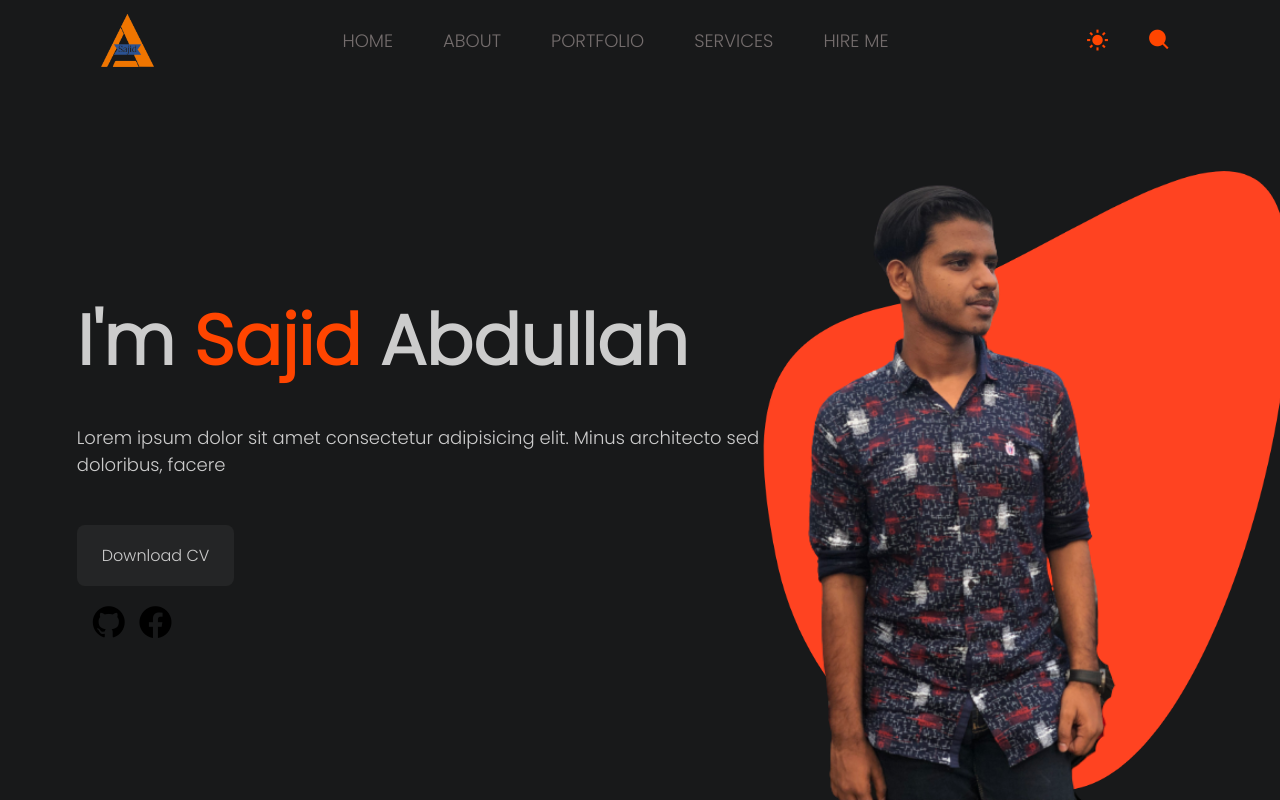
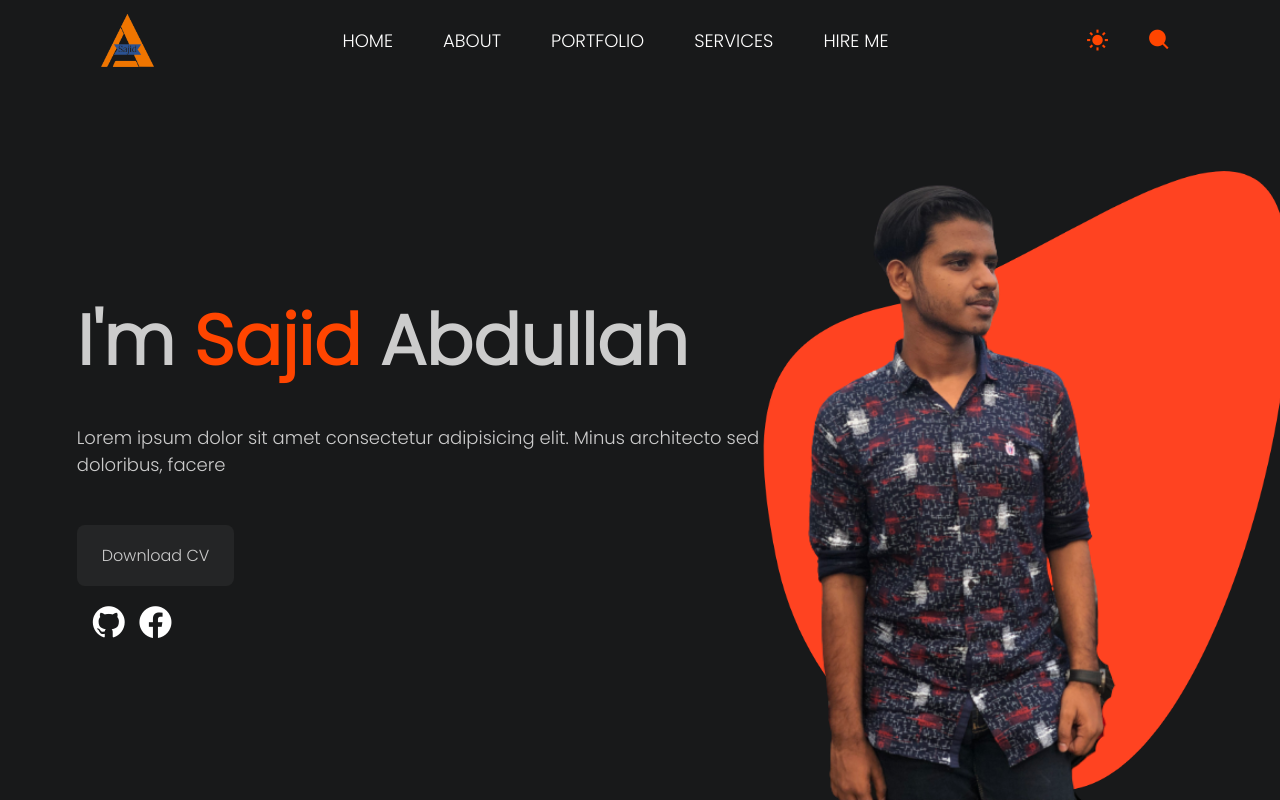
Before and after one commit to sajid1545/Simple-Portfolio, a plain HTML site: page index.html in a window 1280 px wide. Both pictures are taken after a click on the element 1097 px from the left and 40 px from the top of the page. Drawn offline with nearby package versions, Linux system fonts and the light colour scheme.

Commit message:
new commit

```diff
--- a/style.css
+++ b/style.css
@@ -420,9 +420,17 @@ body.dark .hamburger .bar {
 
 
 body.dark  .social-links a i:hover{
+    color: orangered;
+}
+
+body.dark  .social-links a i{
     color: white;
 }
 
 .social-links a i:hover{
     color: orangered;
 }
+
+body.dark .links li a{
+    color: white;
+}
```
